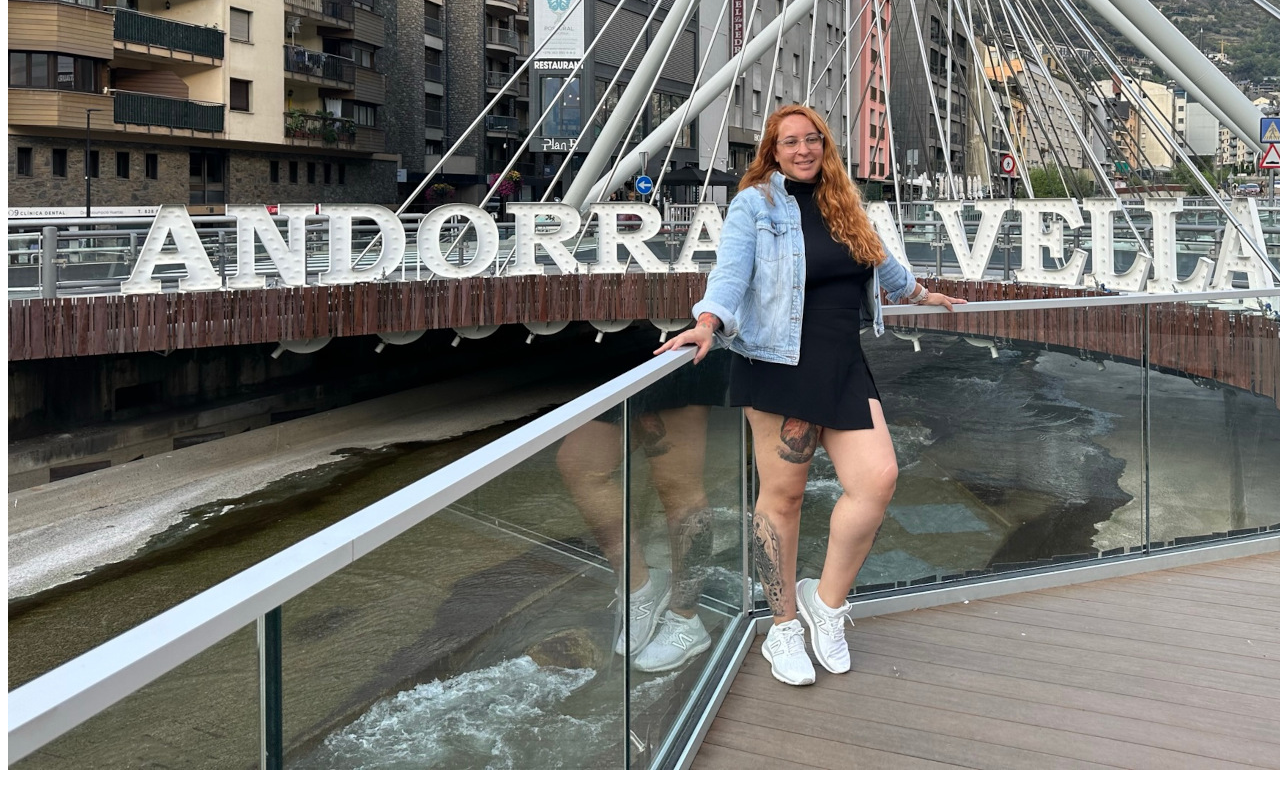
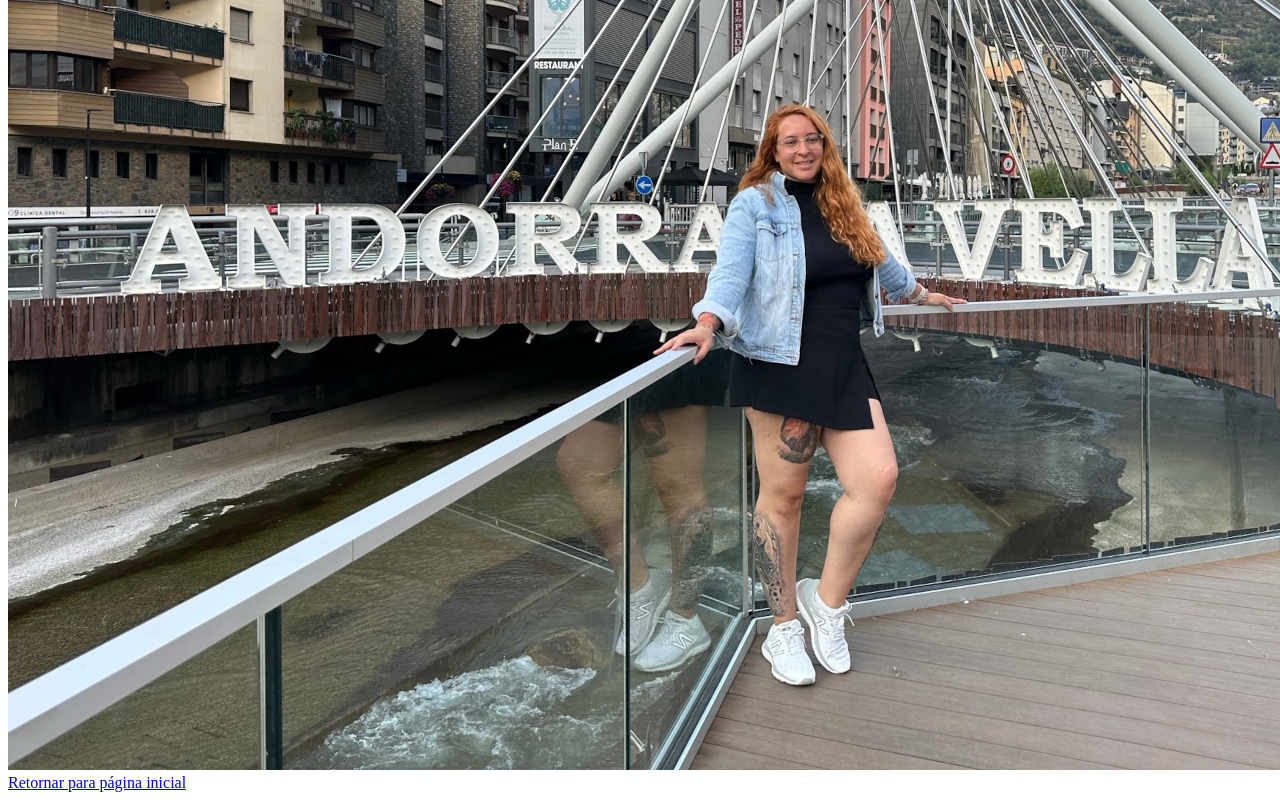
Before and after one commit to crisvitoria/HTML5-e-CSS3, a plain HTML site: page ex011/d007.html in a window 1280 px wide. Shown: the part 482-1282 px from the top of the page. Drawn offline with Linux system fonts and the light colour scheme.

Commit message:
add comentario e novo link

```diff
--- a/ex011/d007.html
+++ b/ex011/d007.html
@@ -14,5 +14,7 @@
         <source media="(max-width: 1200px)" srcset="imagens/img-m.png" type="image/png">
         <img src="imagens/img-g.png" alt="imagem">
     </picture>
+    <a href="index.html">Retornar para página inicial</a>
+    <!--Teste de modigicações do GIT-->
 </body>
 </html>
```
